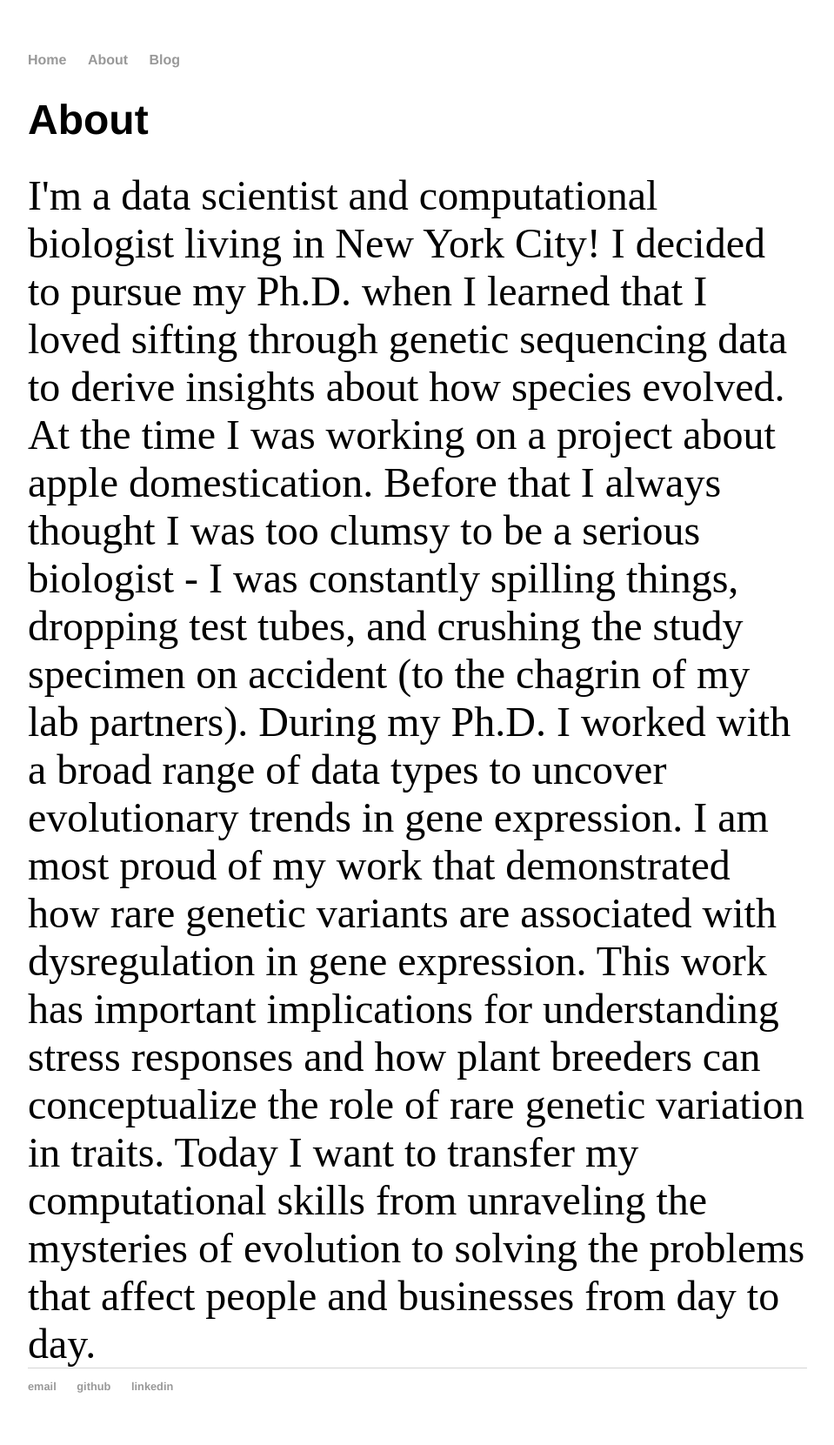
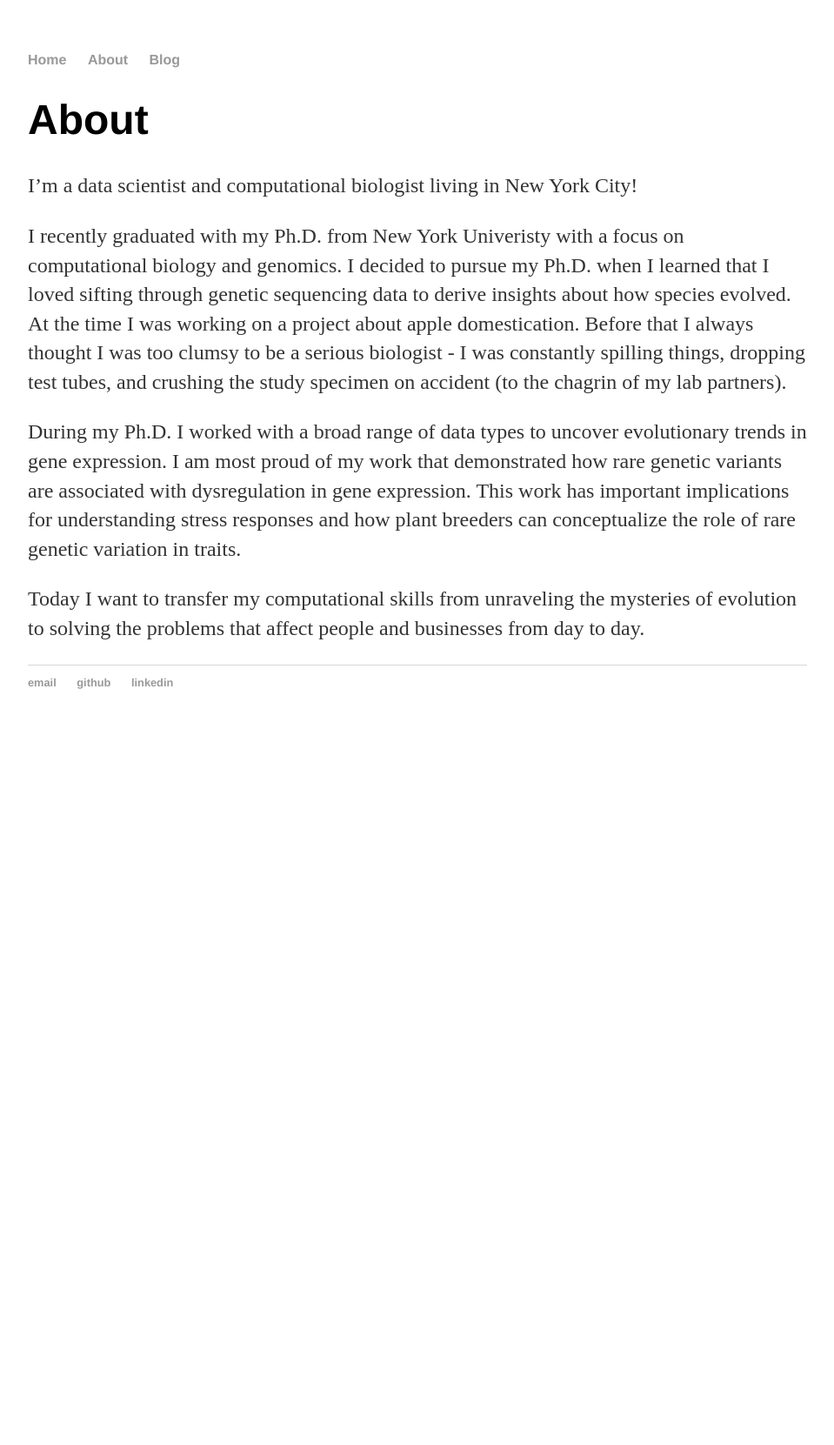
Before and after one commit to zlye/Blog, a Jekyll site: the page built from about/About.md, in a window 1280 px wide. Shown: the whole page at 87% size, without its empty margins (160-1119 px from the left). Built offline with Jekyll 4.4.1, drawn with Linux system fonts in a browser that asks for light colours; after the commit the page ends 900 px from its top, so only the background shows below that.

Commit message:
Update About.md

```diff
--- a/about/About.md
+++ b/about/About.md
@@ -4,10 +4,10 @@ title: "About"
 permalink: /about/
 ---
 
-<font size="12"> I'm a data scientist and computational biologist living in New York City! </font>
+I'm a data scientist and computational biologist living in New York City!
 
-<font size="14"> I decided to pursue my Ph.D. when I learned that I loved sifting through genetic sequencing data to derive insights about how species evolved. At the time I was working on a project about apple domestication. Before that I always thought I was too clumsy to be a serious biologist - I was constantly spilling things, dropping test tubes, and crushing the study specimen on accident (to the chagrin of my lab partners). </font>
+I recently graduated with my Ph.D. from New York Univeristy with a focus on computational biology and genomics. I decided to pursue my Ph.D. when I learned that I loved sifting through genetic sequencing data to derive insights about how species evolved. At the time I was working on a project about apple domestication. Before that I always thought I was too clumsy to be a serious biologist - I was constantly spilling things, dropping test tubes, and crushing the study specimen on accident (to the chagrin of my lab partners).
 
-<font size="16"> During my Ph.D. I worked with a broad range of data types to uncover evolutionary trends in gene expression. I am most proud of my work that demonstrated how rare genetic variants are associated with dysregulation in gene expression. This work has important implications for understanding stress responses and how plant breeders can conceptualize the role of rare genetic variation in traits. </font>
+During my Ph.D. I worked with a broad range of data types to uncover evolutionary trends in gene expression. I am most proud of my work that demonstrated how rare genetic variants are associated with dysregulation in gene expression. This work has important implications for understanding stress responses and how plant breeders can conceptualize the role of rare genetic variation in traits.
 
-<font size="20"> Today I want to transfer my computational skills from unraveling the mysteries of evolution to solving the problems that affect people and businesses from day to day.</font>
+Today I want to transfer my computational skills from unraveling the mysteries of evolution to solving the problems that affect people and businesses from day to day.
```
